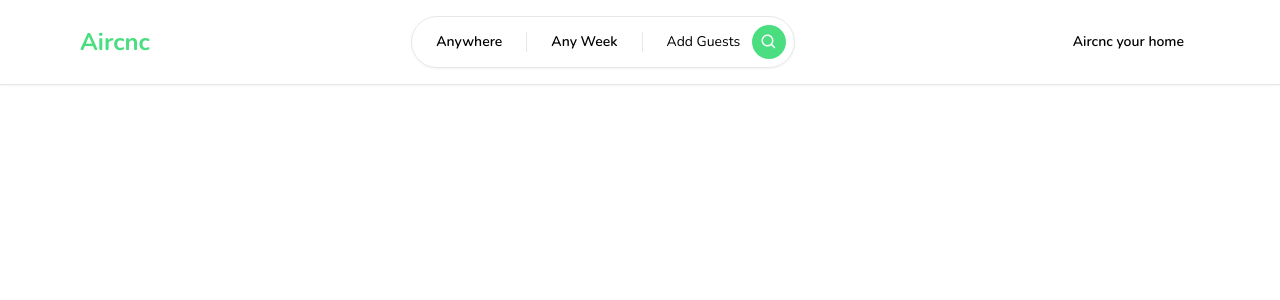
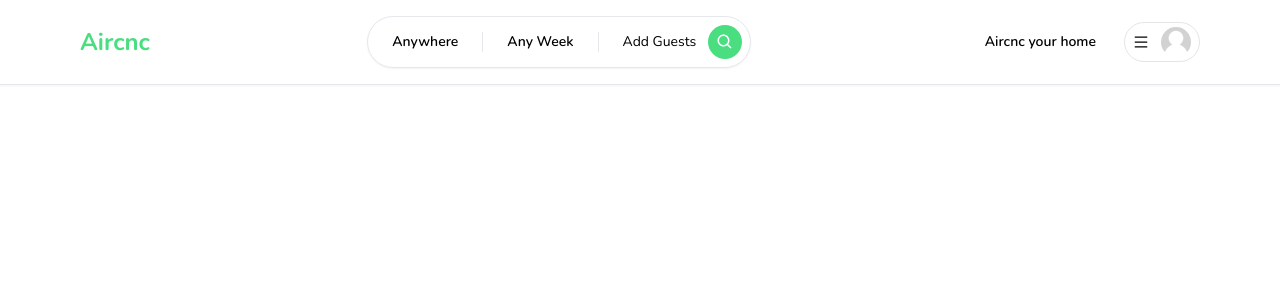
Before and after one commit to masrur-sakib/aircnc, a Next.js app: page / in a window 1280 px wide. Shown: the top 300 px of the page. Built offline with nearby package versions, Linux system fonts and the light colour scheme.

Commit message:
Navbar(search, userMenu, MenuItem) components developed.

```diff
--- /dev/null
+++ b/app/components/Avatar.tsx
@@ -0,0 +1,17 @@
+"use client";
+
+import Image from "next/image";
+
+const Avatar = () => {
+  return (
+    <Image
+      className="rounded-full"
+      height="30"
+      width="30"
+      alt="avatar"
+      src="/images/avatar.jpg"
+    />
+  );
+};
+
+export default Avatar;
--- /dev/null
+++ b/app/components/Navbar/MenuItem.tsx
@@ -0,0 +1,25 @@
+"use client";
+
+interface MenuItemProps {
+  onClick: () => void;
+  label: string;
+}
+
+const MenuItem: React.FC<MenuItemProps> = ({ onClick, label }) => {
+  return (
+    <div
+      onClick={onClick}
+      className="
+        px-4
+        py-3
+        hover:bg-neutral-100
+        transition
+        font-semibold
+    "
+    >
+      {label}
+    </div>
+  );
+};
+
+export default MenuItem;
--- a/app/components/Navbar/Navbar.tsx
+++ b/app/components/Navbar/Navbar.tsx
@@ -1,3 +1,5 @@
+"use client";
+
 import Container from "../Container";
 import Logo from "./Logo";
 import Search from "./Search";
--- a/app/components/Navbar/UserMenu.tsx
+++ b/app/components/Navbar/UserMenu.tsx
@@ -1,6 +1,15 @@
-"Use Client";
+"Use client";
+
+import { useState, useCallback } from "react";
+import { AiOutlineMenu } from "react-icons/ai";
+import Avatar from "../Avatar";
+import MenuItem from "./MenuItem";
 
 const UserMenu = () => {
+  const [isOpen, setIsOpen] = useState(false);
+  const toggleOpen = useCallback(() => {
+    setIsOpen((value) => !value);
+  }, []);
   return (
     <div className="relative">
       <div className="flex flex-row items-center gap-3">
@@ -23,7 +32,53 @@ const UserMenu = () => {
         >
           Aircnc your home
         </div>
+        <div
+          onClick={toggleOpen}
+          className="
+                p-4
+                md:py-1
+                md:px-2
+                border-[1px]
+                border-neutral-200
+                flex
+                flex-row
+                items-center
+                gap-3
+                rounded-full
+                cursor-pointer
+                hover:shadow-md
+                transition
+            "
+        >
+          <AiOutlineMenu />
+          <div className="hidden md:block">
+            <Avatar />
+          </div>
+        </div>
       </div>
+      {isOpen && (
+        <div
+          className="
+                    absolute
+                    rounded-xl
+                    shadow-md
+                    w-[40vw]
+                    md:w-3/4
+                    bg-white
+                    overflow-hidden
+                    right-0
+                    top-12
+                    text-sm
+                "
+        >
+          <div className="flex flex-col cursor-pointer">
+            <>
+              <MenuItem onClick={() => {}} label="Login" />
+              <MenuItem onClick={() => {}} label="Sign Up" />
+            </>
+          </div>
+        </div>
+      )}
     </div>
   );
 };
```
Also changed, not shown: public/images/avatar.jpg (added).
